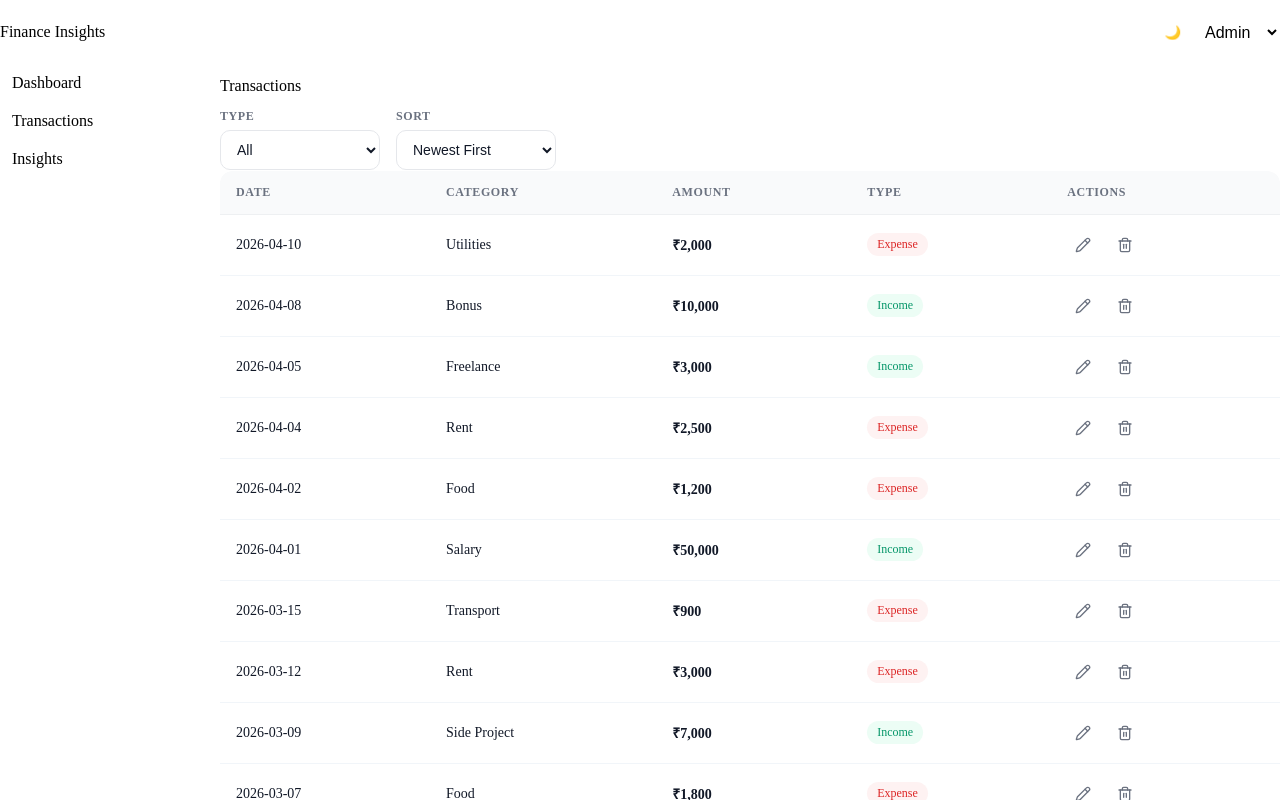
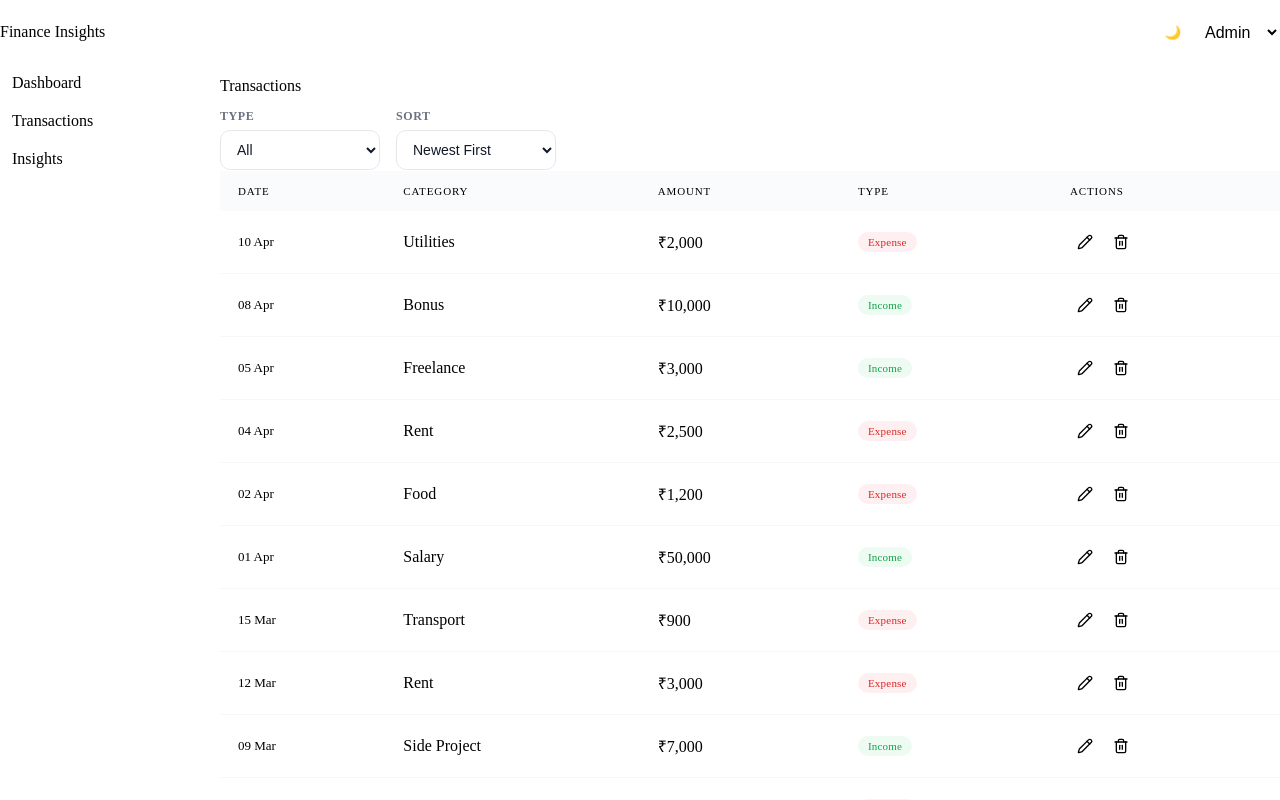
Before and after one commit to sushantshinde7/finance-insights-dashboard, a React (Vite) app: page / in a window 1280 px wide. Both pictures are taken after a click on the element "Transactions". Shown: the top 800 px of the page. Built offline with nearby package versions, Linux system fonts and the light colour scheme; the HTML template or start-up script is replaced by a standard one.

Commit message:
ui and ux improvement of transaction table in both jsx and css file.

```diff
--- a/src/pages/transactions/components/TransactionsTable.css
+++ b/src/pages/transactions/components/TransactionsTable.css
@@ -1,133 +1,191 @@
-/* TransactionsTable.css */
+/* =========================
+   WRAPPER
+========================= */
 
 .table-wrapper {
   width: 100%;
   overflow-x: auto;
-  border-radius: 12px;
+  -webkit-overflow-scrolling: touch;
 
-  /* important upgrade */
-  -webkit-overflow-scrolling: touch;
+  /* subtle separation from card edges */
+  border-radius: var(--radius-lg);
 }
 
-/* TABLE BASE */
+/* =========================
+   TABLE BASE
+========================= */
+
 .transactions-table {
   width: 100%;
-  min-width: 650px; /* KEY for controlled scrolling */
+  min-width: 680px;
+
   border-collapse: separate;
   border-spacing: 0;
-  font-size: 14px;
-  background: #fff;
-  border-radius: 12px;
+
+  font-size: var(--text-sm);
+  background: var(--color-surface);
+
+  border-radius: var(--radius-lg);
   overflow: hidden;
 }
 
-/* HEADER */
+/* =========================
+   HEADER (clean + premium)
+========================= */
+
 .transactions-table thead {
-  background: #f9fafb;
+  background: #fafbfc; /* softer than gray */
 }
 
 .transactions-table th {
   text-align: left;
-  padding: 14px 16px;
-  font-weight: 600;
-  font-size: 12px;
-  letter-spacing: 0.05em;
+
+  padding: 14px 18px;
+
+  font-size: 11px;
+  font-weight: var(--font-semibold);
+
+  letter-spacing: 0.08em;
   text-transform: uppercase;
-  color: #6b7280;
-  border-bottom: 1px solid #eef0f2;
+
+  color: var(--color-text-secondary);
+
+  border-bottom: 1px solid var(--color-border);
 }
 
-/* ROWS */
+/* =========================
+   ROWS
+========================= */
+
 .transactions-table td {
-  padding: 14px 16px;
-  border-bottom: 1px solid #f1f5f9;
-  color: #111827;
+  padding: 16px 18px;
+
+  border-bottom: 1px solid #f5f7fa; /* lighter divider */
+  color: var(--color-text-primary);
+
+  vertical-align: middle;
 }
-/* hover effect (modern SaaS feel) */
+
+/* row hover = very subtle */
 .transactions-table tbody tr {
-  transition: background 0.15s ease, transform 0.1s ease;
+  transition: background 0.15s ease;
 }
 
 .transactions-table tbody tr:hover {
-  background: #f8fafc;
+  background: #fafcff;
 }
 
-/* AMOUNT */
-.amount {
-  font-weight: 600;
-  font-variant-numeric: tabular-nums;
+/* remove last border */
+.transactions-table tbody tr:last-child td {
+  border-bottom: none;
 }
 
-/* BADGE SYSTEM */
+/* =========================
+   DATE (secondary info)
+========================= */
+
+.transactions-table td:first-child {
+  color: var(--color-text-secondary);
+  font-size: 13px;
+}
+
+/* =========================
+   AMOUNT (important)
+========================= */
+
+.amount {
+  color: var(--color-text-primary);
+}
+
+/* =========================
+   BADGES (refined)
+========================= */
+
 .badge {
   display: inline-flex;
   align-items: center;
+
   padding: 4px 10px;
   border-radius: 999px;
-  font-size: 12px;
+
+  font-size: 11px;
   font-weight: 500;
+  letter-spacing: 0.02em;
+
   text-transform: capitalize;
 }
 
-/* INCOME */
-.income {
-  background: #ecfdf5;
-  color: #059669;
+/* income */
+.badge.income {
+  background: rgba(34, 197, 94, 0.08);
+  color: #16a34a;
 }
 
-/* EXPENSE */
-.expense {
-  background: #fef2f2;
+/* expense */
+.badge.expense {
+  background: rgba(239, 68, 68, 0.08);
   color: #dc2626;
 }
 
-/* EMPTY STATE */
-.empty-state {
-  padding: 24px;
-  text-align: center;
-  color: #9ca3af;
-  background: #fff;
-  border-radius: 12px;
+/* =========================
+   ACTIONS
+========================= */
+
+.actions-cell {
+  display: flex;
+  align-items: center;
+  gap: 6px;
 }
 
-/* ACTIONS CELL */
-.actions-cell {
-  display: flex;
-  gap: 10px;
-  align-items: center;
-}
-
-/* ICON BUTTON BASE (IMPORTANT CHANGE) */
+/* ICON BUTTON */
 .icon-btn {
   display: inline-flex;
   align-items: center;
   justify-content: center;
 
-  width: 32px;
-  height: 32px;
+  width: 30px;
+  height: 30px;
 
   border-radius: 8px;
   border: none;
+
   background: transparent;
+  color: var(--color-text-secondary);
 
-  color: #6b7280;
   cursor: pointer;
-
   transition: all 0.15s ease;
 }
 
-/* HOVER = soft background, not border */
+/* hover */
 .icon-btn:hover {
-  background: #f3f4f6;
-  color: #111827;
-  transform: translateY(-1px);
+  background: var(--color-primary-light);
+  color: var(--color-primary);
 }
 
-/* DELETE ICON SPECIAL STATE */
+/* delete hover */
 .icon-btn.danger:hover {
-  background: #fef2f2;
+  background: rgba(239, 68, 68, 0.08);
   color: #dc2626;
 }
+
+/* =========================
+   EMPTY STATE
+========================= */
+
+.empty-state {
+  padding: 28px;
+  text-align: center;
+
+  color: var(--color-text-secondary);
+  font-size: var(--text-sm);
+
+  background: var(--color-surface);
+  border-radius: var(--radius-lg);
+}
+
+/* =========================
+   RESPONSIVE
+========================= */
 
 @media (max-width: 768px) {
   .transactions-table {
@@ -136,44 +194,35 @@
 
   .transactions-table th,
   .transactions-table td {
-    padding: 10px 12px;
-  }
-
-  .icon-btn {
-    width: 30px;
-    height: 30px;
+    padding: 12px 14px;
   }
 }
 
 @media (max-width: 480px) {
   .transactions-table {
+    min-width: 600px;
     font-size: 12px;
-    min-width: 580px; /* tighter but still scroll-safe */
   }
 
+  /* compress category */
   .transactions-table th:nth-child(2),
   .transactions-table td:nth-child(2) {
-    /* category slightly compressed */
-    max-width: 90px;
+    max-width: 100px;
     white-space: nowrap;
     overflow: hidden;
     text-overflow: ellipsis;
   }
 
   .badge {
-    font-size: 11px;
+    font-size: 10px;
     padding: 3px 8px;
-  }
-
-  .actions-cell {
-    gap: 6px;
   }
 }
 
+/* disable hover effects on touch */
 @media (hover: none) {
   .transactions-table tbody tr:hover {
     background: transparent;
-    transform: none;
   }
 
   .icon-btn:hover {
--- a/src/pages/transactions/components/TransactionsTable.jsx
+++ b/src/pages/transactions/components/TransactionsTable.jsx
@@ -1,12 +1,7 @@
 import "./TransactionsTable.css";
 import { Pencil, Trash2 } from "lucide-react";
 
-export default function TransactionsTable({
-  data,
-  role,
-  onEdit,
-  onDelete,
-}) {
+export default function TransactionsTable({ data, role, onEdit, onDelete }) {
   if (!data.length) {
     return <div className="empty-state">No transactions found</div>;
   }
@@ -14,7 +9,6 @@ export default function TransactionsTable({
   return (
     <div className="table-wrapper">
       <table className="transactions-table">
-
         <thead>
           <tr>
             <th>Date</th>
@@ -28,11 +22,15 @@ export default function TransactionsTable({
         <tbody>
           {data.map((tx) => (
             <tr key={tx.id}>
-
-              <td>{tx.date}</td>
+              <td>
+                {new Date(tx.date).toLocaleDateString("en-IN", {
+                  day: "2-digit",
+                  month: "short",
+                })}
+              </td>
               <td>{tx.category}</td>
 
-              <td className="amount">
+              <td className={`amount ${tx.type}`}>
                 ₹{tx.amount.toLocaleString()}
               </td>
 
@@ -48,7 +46,6 @@ export default function TransactionsTable({
 
               {role === "admin" && (
                 <td className="actions-cell">
-
                   {/* EDIT */}
                   <button
                     onClick={() => onEdit(tx)}
@@ -66,13 +63,11 @@ export default function TransactionsTable({
                   >
                     <Trash2 size={16} />
                   </button>
-
                 </td>
               )}
             </tr>
           ))}
         </tbody>
-
       </table>
     </div>
   );
```
